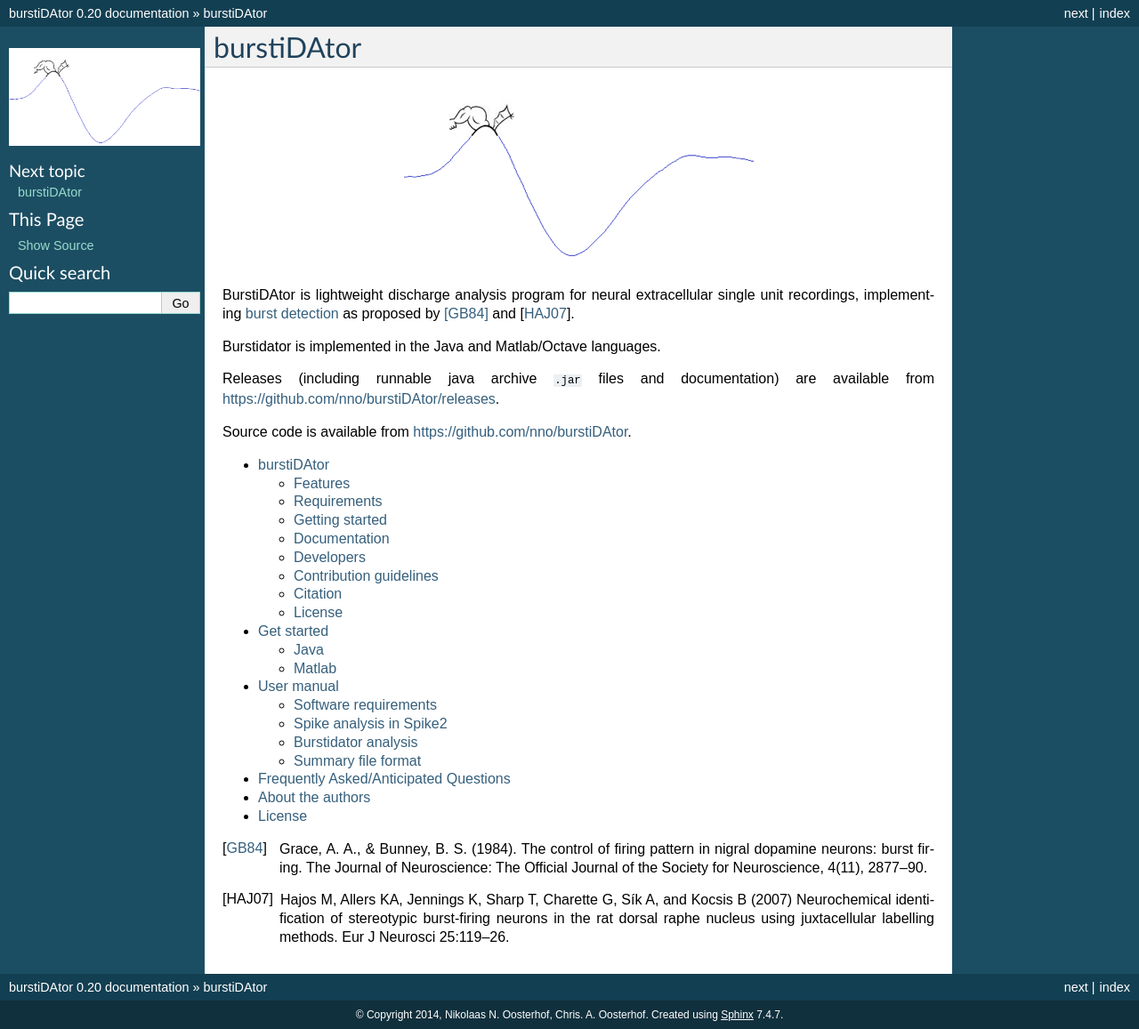
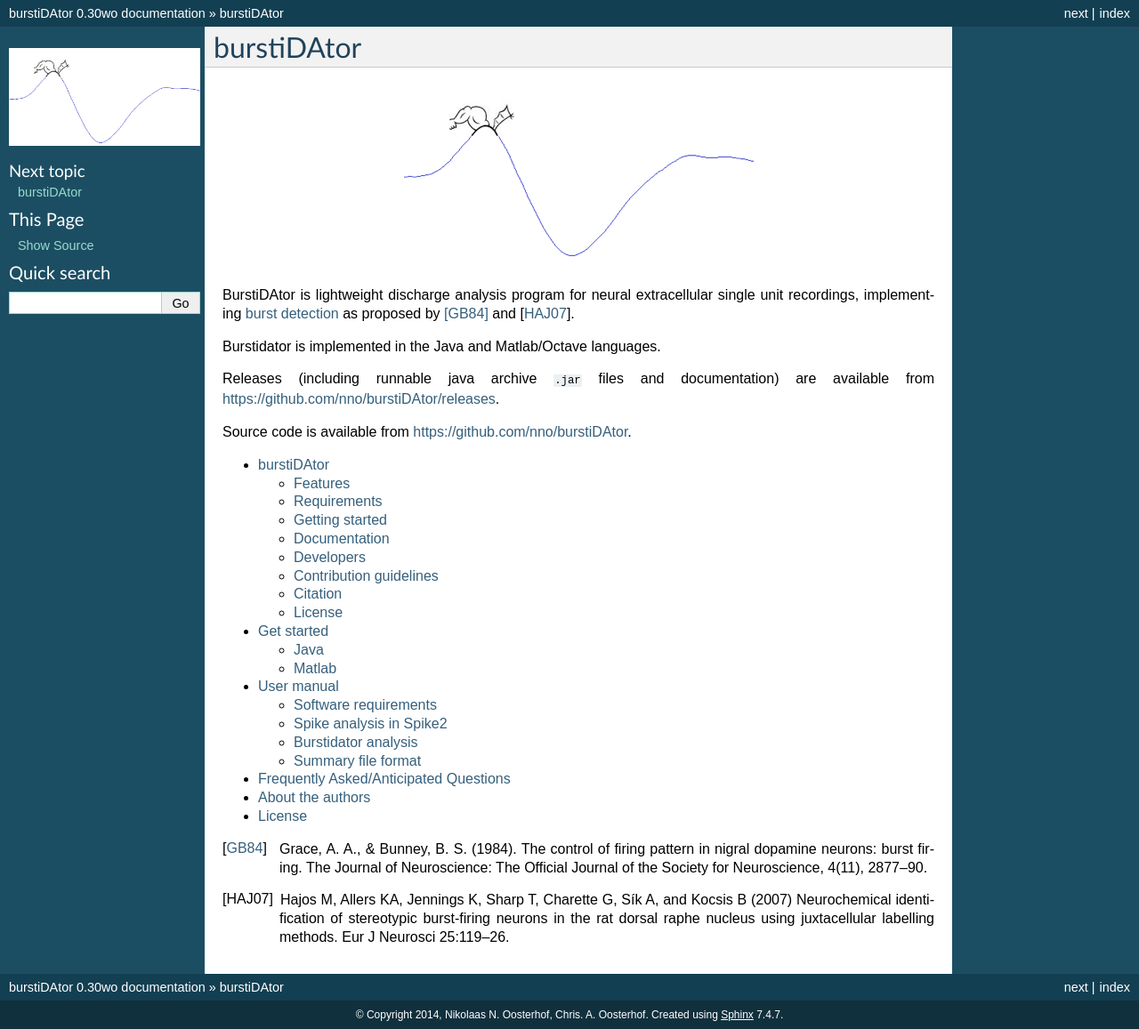
Before and after one commit to nno/burstiDAtor, a Sphinx documentation site: the page built from doc/source/index.rst, in a window 1280 px wide. Shown: the whole page at 89% size. Built offline with Sphinx 7.4.7, drawn with Linux system fonts in a browser that asks for light colours.

Commit message:
SML: bump version

```diff
--- a/doc/source/conf.py
+++ b/doc/source/conf.py
@@ -54,9 +54,9 @@
 # built documents.
 #
 # The short X.Y version.
-version = '0.20'
+version = '0.30'
 # The full version, including alpha/beta/rc tags.
-release = '0.20'
+release = '0.30wo'
 
 # The language for content autogenerated by Sphinx. Refer to documentation
 # for a list of supported languages.
```
Also changed, not shown: 1 other file.
